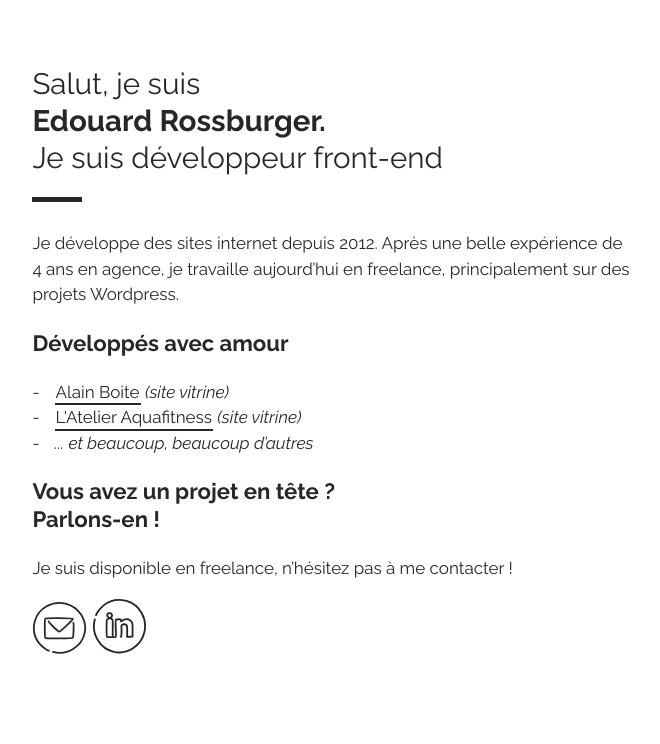
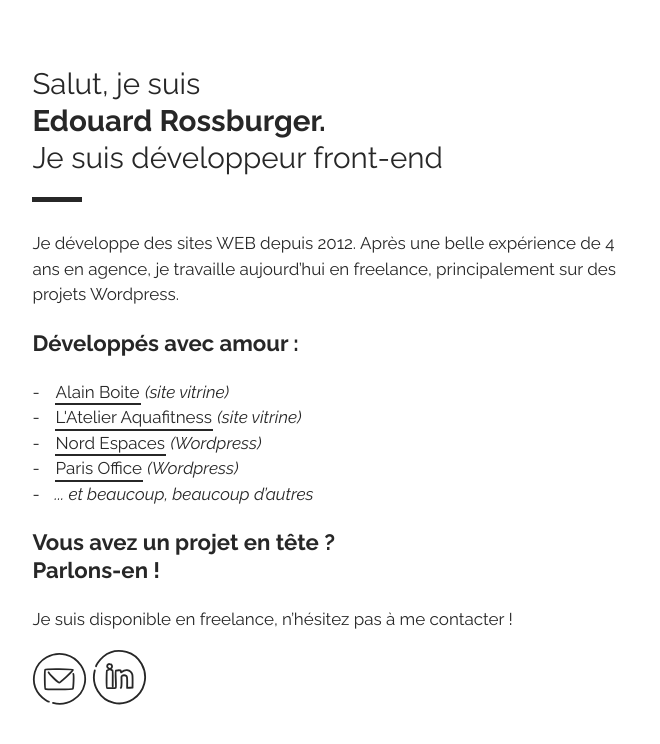
Before and after one commit to erossburger/erossburger.github.io, a Jekyll site: the page built from index.md, in a window 1280 px wide. Shown: the top 744 px of the page, without its empty margins (6-666 px from the left). Built offline with Jekyll 4.4.1, drawn with Linux system fonts in a browser that asks for light colours; nearby versions of some CDN libraries.

Commit message:
update list

```diff
--- a/index.md
+++ b/index.md
@@ -16,14 +16,14 @@ title: Edouard Rossburger | Développeur Front-End | Paris | France
           Je suis développeur front-end
         </h1>
 
-        <p class="box">Je développe des sites internet depuis 2012. Après une belle expérience de 4 ans en agence, je travaille aujourd’hui en freelance, principalement sur des projets Wordpress.</p>
+        <p class="box">Je développe des sites WEB depuis 2012. Après une belle expérience de 4 ans en agence, je travaille aujourd’hui en freelance, principalement sur des projets Wordpress.</p>
 
-        <h2 class="box">Développés avec amour</h2>
+        <h2 class="box">Développés avec amour :</h2>
         <ul class="box list_ref">
           <li><a class="link" target="_blank" href="http://www.alainboite.com/">Alain Boite</a> <em>(site vitrine)</em></li>
           <li><a class="link" target="_blank" href="http://www.latelieraquafitness.com/">L'Atelier Aquafitness</a> <em>(site vitrine)</em></li>
-
-          <!--<li><a class="link" target="_blank" href="https://www.koba-civique.com/">Koba civique</a> <em>(site vitrine, Jekyll)</em></li>-->
+          <li><a class="link" target="_blank" href="https://www.nord-espaces.com/">Nord Espaces</a> <em>(Wordpress)</em></li>
+          <li><a class="link" target="_blank" href="http://parisoffice.fr/">Paris Office</a> <em>(Wordpress)</em></li>
           <li><em>... et beaucoup, beaucoup d’autres</em></li>
         </ul>
 
```
